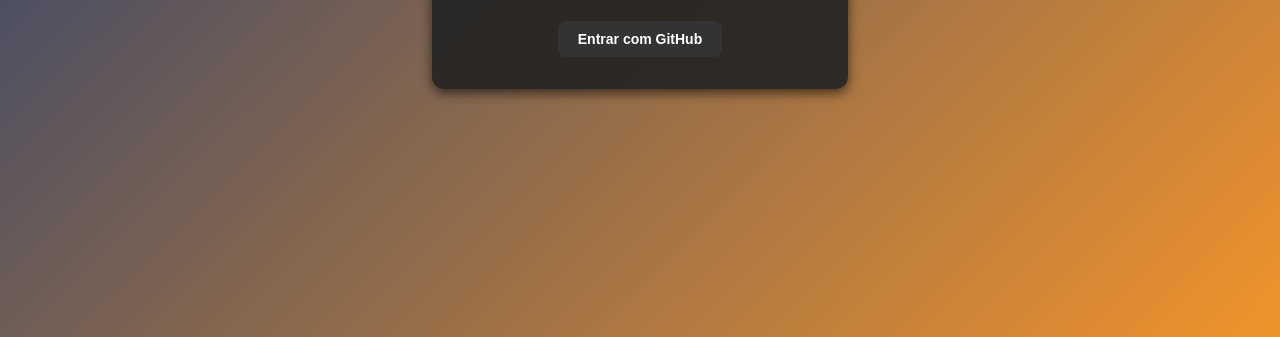
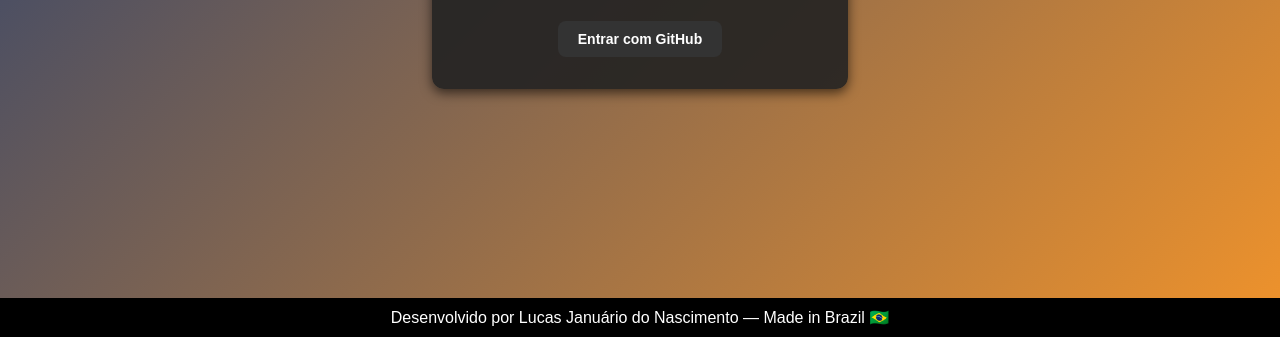
Before and after one commit to brncinc/oris, a plain HTML site: page index.html in a window 1280 px wide. Shown: the part 463-800 px from the top of the page. Drawn offline with Linux system fonts and the light colour scheme.

Commit message:
Update index.html

```diff
--- a/index.html
+++ b/index.html
@@ -66,6 +66,10 @@
     </button>
   </form>
 
+  <footer style="background-color: #000; color: #fff; text-align: center; padding: 10px; font-family: Arial, sans-serif; position: fixed; bottom: 0; width: 100%;">
+    Desenvolvido por Lucas Januário do Nascimento — Made in Brazil 🇧🇷
+  </footer>
+
   <script>
     function login(e) {
       e.preventDefault();
@@ -81,4 +85,5 @@
     }
   </script>
 </body>
+
 </html>
```
